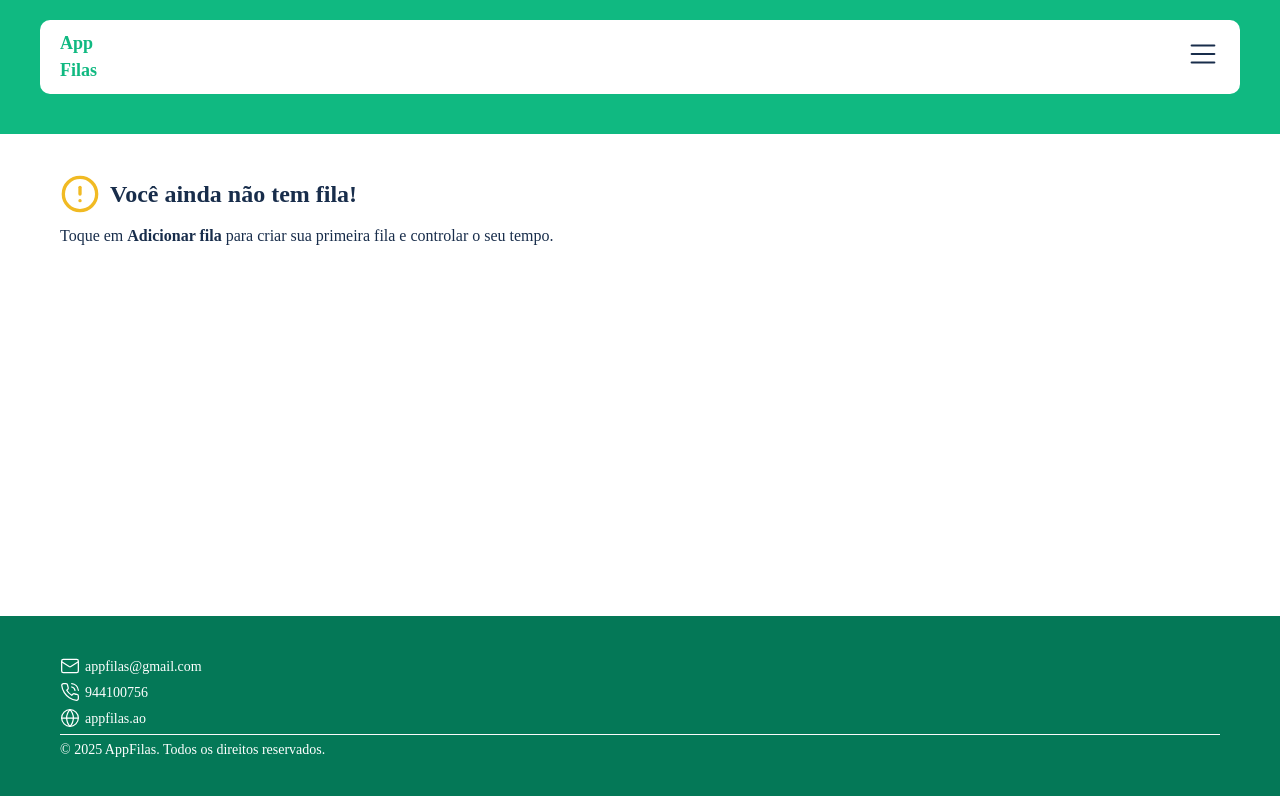
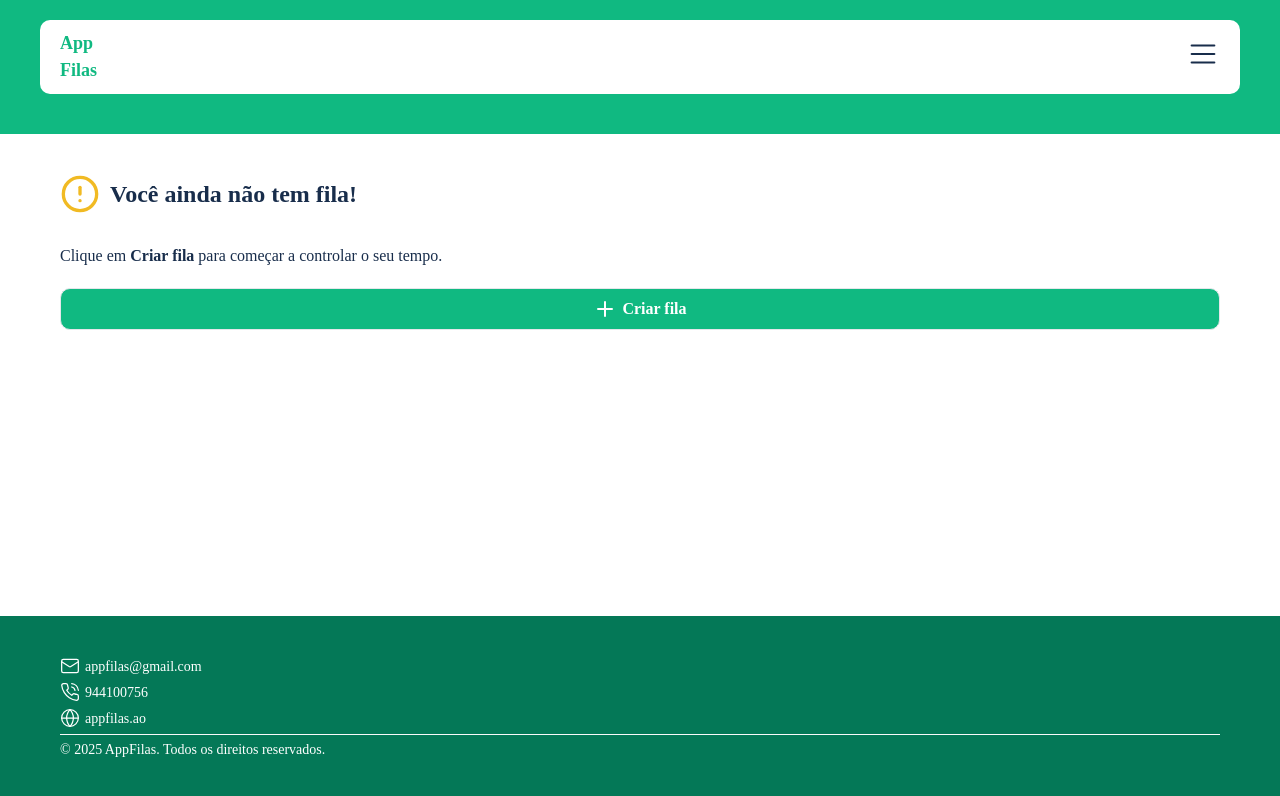
Before and after one commit to Fortunato17/projeto-pratico, a React (Vite) app in the folder app-filas/: page /filas in a window 1280 px wide. Shown: the top 796 px of the page. Built offline with nearby package versions, Linux system fonts and the light colour scheme.

Commit message:
exclusão de tickets e filas

```diff
--- a/app-filas/src/components/Button.jsx
+++ b/app-filas/src/components/Button.jsx
@@ -2,20 +2,21 @@ export default function Button({ children, loading, variante = "", onClick,  })
   const baseClasses =
     "flex items-center justify-center gap-[5px] w-full p-[8px] rounded-[10px] font-semibold botao-clique";
   const variantes = {
-    novaFilaHead: "bg-[var(--cor-branco)] text-[var(--cor-primaria)]",
+    novaFilaHead: `${baseClasses}  bg-[var(--cor-branco)] text-[var(--cor-primaria)]`,
     consultar:
-      `text-[var(--cor-branco)] border-[1.5px] border-solid border-[var(--cor-branco)] `,
+      `${baseClasses}  text-[var(--cor-branco)] border-[1.5px] border-solid border-[var(--cor-branco)] `,
     novaFila:
-      "text-[var(--cor-primaria)] border-[1.5px] border-solid border-[var(--cor-primaria)]",
+      `${baseClasses}  text-[var(--cor-primaria)] border-[1.5px] border-solid border-[var(--cor-primaria)]`,
     confirmar:
-      "bg-[var(--cor-primaria)] text-[var(--cor-branco)] border-[1.5px]",
+      `${baseClasses}  bg-[var(--cor-primaria)] text-[var(--cor-branco)] border-[1.5px]`,
     excluir:
-      "text-[var(--cor-erro)] border-[1.5px] border-solid border-[var(--cor-erro)]",
+      `${baseClasses} text-[var(--cor-erro)] border-[1.5px] border-solid border-[var(--cor-erro)]`,
+      excluir2:`flex items-center text-[var(--cor-erro)] font-semibold botao-clique`,
   };
 
   return (
     <button
-      className={`${baseClasses} ${variantes[variante]} ${
+      className={`${variantes[variante]} ${
         loading ? "opacity-10" : "opacity-100"
       }`}
       onClick={onClick}
--- a/app-filas/src/components/ItemMenu.jsx
+++ b/app-filas/src/components/ItemMenu.jsx
@@ -4,7 +4,7 @@ import { useLocation } from "react-router-dom";
 import { useNavigateGlobal } from "../contexts/NavigateProvider";
 
 export default function ItemMenu({ titulo, Icon , onClick, irPara}) {
-  const navigate = useNavigateGlobal();
+  const {navigate} = useNavigateGlobal();
   //o useLocation serve para sabermos em qual rota estamos
   const location = useLocation();
   const activo = location.pathname === irPara;
--- a/app-filas/src/components/Nav.jsx
+++ b/app-filas/src/components/Nav.jsx
@@ -5,7 +5,7 @@ import { useNavigateGlobal } from "../contexts/NavigateProvider";
 import Menu from "./Menu";
 
 export default function Nav() {
-  const navigate = useNavigateGlobal();
+  const {navigate} = useNavigateGlobal();
   return (
     <nav className="relative flex flex-col gap-[10px] text-[var(--cor-texto-principal)] ">
       <section className="flex items-center justify-between bg-[var(--cor-branco)] p-[10px_20px] rounded-[10px] overflow-hidden">
--- a/app-filas/src/contexts/AppProvider.jsx
+++ b/app-filas/src/contexts/AppProvider.jsx
@@ -7,9 +7,9 @@ export default function AppProvider({ children }) {
   return (
     <>
       <NotificacoesProvider>
-        <FilasProvider>
-          <NavigateProvider>{children}</NavigateProvider>
-        </FilasProvider>
+        <NavigateProvider>
+          <FilasProvider>{children}</FilasProvider>
+        </NavigateProvider>
       </NotificacoesProvider>
     </>
   );
--- a/app-filas/src/contexts/FilasProvider.jsx
+++ b/app-filas/src/contexts/FilasProvider.jsx
@@ -2,41 +2,97 @@
 import { createContext, useContext, useEffect, useState } from "react";
 //Utils
 import { gerarCodigo } from "../utils/GerarCodigo";
+import { useNavigateGlobal } from "./NavigateProvider";
+import { replace, useNavigate } from "react-router-dom";
 
 const FilasContext = createContext();
 export function FilasProvider({ children }) {
   const [gruposDeFilas, setGruposDeFilas] = useState(
     JSON.parse(localStorage.getItem("GrupoDeFilas")) || []
   );
-  const [ticketAtivo, setTicketAtivo] = useState(null);
+  const [ticketAtivo, setTicketAtivo] = useState("");
+
+  const { navigate } = useNavigateGlobal();
+
   useEffect(
     () => localStorage.setItem("GrupoDeFilas", JSON.stringify(gruposDeFilas)),
     [gruposDeFilas]
   );
-  function criarGrupoFilas(novaFilaProp) {
+
+  useEffect(() => {
+    //Se o grupo com o ticket não existir, redirecionamos para a página de filas
+    if (!gruposDeFilas.some((g) => g?.id === ticketAtivo)) {
+      setTicketAtivo(""); // Limpa o ticket ativo
+      navigate("/filas", { replace: true });
+    }
+  }, [gruposDeFilas]);
+  //Criar novoGrupoDeFila
+  function handleCriarGrupoFilas(dadosDaInsti) {
     const ticket = gerarCodigo();
-    const novoGrupoDeFila = { id: ticket, filas: [novaFilaProp] };
+    const novaFila = { ...dadosDaInsti, id: gerarCodigo() };
+    const novoGrupoDeFila = { id: ticket, filas: [novaFila] };
 
     setGruposDeFilas((prev) => [...prev, novoGrupoDeFila]);
+
     setTicketAtivo(ticket);
+    return ticket;
   }
-  function addFilas(novaFilaProp) {
+
+  //Adicionar filas
+  function handleAddFilas(dadosDaInsti) {
+    const novaFila = { ...dadosDaInsti, id: gerarCodigo() };
     setGruposDeFilas((prev) =>
       prev.map((grupo) =>
-        grupo.id === ticketAtivo
-          ? { ...grupo, filas: [...grupo.filas, novaFilaProp] }
+        grupo?.id === ticketAtivo
+          ? { ...grupo, filas: [...grupo.filas, novaFila] }
           : grupo
       )
     );
+  }
+
+  //Excluir filas
+  function handleExcluirFila(grupoTicket, idFila) {
+    setGruposDeFilas((prev) => {
+      const novoGrupo = prev
+        .map((grupo) => {
+          const novasFilas = grupo.filas.filter((fila) => fila.id !== idFila);
+          return grupo?.id === grupoTicket
+            ? {
+                ...grupo,
+                filas: novasFilas,
+              }
+            : grupo;
+        })
+        //Elimina grupos com 0 filas
+        .filter((grupo) => grupo.filas.length > 0);
+
+      return novoGrupo;
+    });
+  }
+
+  //Excluir GrupoDeFila
+  function handleExcluirTicket(grupoTicket) {
+    setGruposDeFilas((prev) =>
+      prev.filter((grupo) => grupo?.id !== grupoTicket)
+    );
+
+    if (ticketAtivo === grupoTicket) {
+      setTicketAtivo("");
+    }
+    // Redirecionamos para a página de filas mas sem os parâmetros
+    //{ replace: true } serve para evitar o histórico anterior da mesma página
+    navigate(`/filas`, { replace: true });
   }
   return (
     <FilasContext.Provider
       value={{
         gruposDeFilas,
-        criarGrupoFilas,
+        handleCriarGrupoFilas,
         ticketAtivo,
         setTicketAtivo,
-        addFilas,
+        handleAddFilas,
+        handleExcluirFila,
+        handleExcluirTicket,
       }}
     >
       {children}
--- a/app-filas/src/pages/cliente/ConsultaPage.jsx
+++ b/app-filas/src/pages/cliente/ConsultaPage.jsx
@@ -16,18 +16,18 @@ import { NotificarErro } from "../../uiHelpers/Notificar";
 
 export default function ConsultarPage() {
   const [carregando, setCarregando] = useState(false);
-  const [consulta, setConsulta] = useState();
+  const [consulta, setConsulta] = useState("");
   const [inputVazio, setInputVazio] = useState(false);
   const { gruposDeFilas, setTicketAtivo } = useFilas();
-  const navigate = useNavigateGlobal();
+  const { navigate } = useNavigateGlobal();
 
+  //Usamos query strings para enviar o ticket na URL
+  const query = new URLSearchParams();
   const verificarTicket = () => {
     const existe = gruposDeFilas.some((grupo) => grupo.id === consulta);
     if (existe) {
       setTicketAtivo(consulta);
 
-      //Usamos query strings para enviar o ticket na URL
-      const query = new URLSearchParams();
       query.set("ticket", consulta);
       navigate(`/filas?${query.toString()}`);
     } else {
@@ -45,7 +45,7 @@ export default function ConsultarPage() {
     } else {
       setInputVazio(true);
     }
-  };//FFYQ17
+  };
   function alterarValor(e) {
     setConsulta(e.target.value.toUpperCase());
     setInputVazio(false);
--- a/app-filas/src/pages/cliente/FilasPage.jsx
+++ b/app-filas/src/pages/cliente/FilasPage.jsx
@@ -6,25 +6,23 @@ import Main from "../../components/Main";
 import Footer from "../../components/Footer";
 import Button from "../../components/Button";
 import Filas from "../../components/Filas";
-//Contexts
+// Contexts
 import { useNavigateGlobal } from "../../contexts/NavigateProvider";
-import { useSearchParams } from "react-router-dom";
+import { useFilas } from "../../contexts/FilasProvider";
 
 export default function FilasPage() {
-  const navigate = useNavigateGlobal();
-
-  //Usamos query strings para pegar o ticket da URL
-  const [useParams] = useSearchParams();
-  const ticket = useParams.get("ticket");
+  const { handleExcluirTicket } = useFilas();
+  const { navigate, searchParams } = useNavigateGlobal();
+  const ticket = searchParams.get("ticket");
 
   return (
     <div>
       <Header />
       <Main>
         <section className="itemsSectionBig">
-          <section>
           {!ticket ? (
             <>
+              {/* Sem filas ainda */}
               <section className="flex items-center gap-[10px] mb-[10px]">
                 <Icons.AlertCircle
                   size={40}
@@ -33,31 +31,43 @@ export default function FilasPage() {
                 <h1 className="tituloBold">Você ainda não tem fila!</h1>
               </section>
               <p>
-                  Toque em <span className="font-bold">Adicionar fila</span>{" "}
-                  para criar sua primeira fila e controlar o seu tempo.
+                Clique em <span className="font-bold">Criar fila</span> para
+                começar a controlar o seu tempo.
               </p>
+              <Button
+                variante="confirmar"
+                onClick={() => navigate("/nova-fila")}
+              >
+                <Icons.Plus /> Criar fila
+              </Button>
             </>
           ) : (
             <>
+              {/* Já tem filas */}
+              <div className="flex justify-between items-center">
                 <h1 className="tituloBold">Minhas filas</h1>
+
+                <Button onClick={() => handleExcluirTicket(ticket)} variante="excluir2">
+                  <Icons.X /> Excluir
+                </Button>
+              </div>
               <p>
                 Ticket: <span className="destaque">{ticket}</span>
               </p>
-              </>
-            )}
-          </section>
-          {/*Filas */}
+
+              {/* Filas ativas */}
               <Filas ticket={ticket} />
-          {ticket && (
+
+              {/* Adicionar nova fila */}
               <Button
                 variante="confirmar"
                 onClick={() =>
                   navigate("/nova-fila", { state: { fromFilasPage: true } })
                 }
               >
-              {" "}
                 <Icons.Plus /> Adicionar fila
               </Button>
+            </>
           )}
         </section>
       </Main>
--- a/app-filas/src/pages/cliente/HomePage.jsx
+++ b/app-filas/src/pages/cliente/HomePage.jsx
@@ -1,4 +1,3 @@
-
 // Ícones
 import * as Icons from "lucide-react";
 
@@ -11,9 +10,11 @@ import Carrossel from "../../components/cliente/carrossel/Carrossel";
 import CardHome from "../../components/cliente/CardHome";
 // Hooks
 import { useNavigateGlobal } from "../../contexts/NavigateProvider";
-import { useState } from "react";
+import { useEffect, useState } from "react";
 export default function HomePage() {
-  const navigate = useNavigateGlobal();
+  const { navigate } = useNavigateGlobal();
+
+
   return (
     <div>
       <Header>
@@ -27,10 +28,7 @@ export default function HomePage() {
             precisar estar no local.
           </p>
           <div className="flex flex-col items-center w-full gap-[10px] mt-[10px]">
-            <Button
-              variante="novaFilaHead"
-              onClick={() => navigate("/nova-fila")}
-            >
+            <Button variante="novaFilaHead" onClick={()=> navigate("/nova-fila")}>
               <Icons.Plus />
               Nova fila
             </Button>
--- a/app-filas/src/pages/cliente/NovaFilaPage.jsx
+++ b/app-filas/src/pages/cliente/NovaFilaPage.jsx
@@ -2,7 +2,7 @@
 import { CheckCheck, Search } from "lucide-react";
 //Hoocks
 import { useState } from "react";
-import { useNavigateGlobal } from "../../contexts/NavigateProvider";
+
 //Components
 import Footer from "../../components/Footer";
 import Header from "../../components/Header";
@@ -18,7 +18,7 @@ import { NotificarSucesso } from "../../uiHelpers/Notificar";
 
 //Contexts
 import { useFilas } from "../../contexts/FilasProvider";
-import { useLocation } from "react-router-dom";
+import { useNavigateGlobal } from "../../contexts/NavigateProvider";
 
 export default function NovaFilaPage() {
   /**Hooks */
@@ -30,23 +30,26 @@ export default function NovaFilaPage() {
   });
   const [visivel, setVisivel] = useState(false);
   const [carregando, setCarregando] = useState(false);
-  const navigate = useNavigateGlobal();
-  const location = useLocation();
-  console.log();
-  const { addFilas, criarGrupoFilas, ticketAtivo } = useFilas();
+  const { navigate, location } = useNavigateGlobal();
+
+  const { handleAddFilas, handleCriarGrupoFilas, ticketAtivo } = useFilas();
   /**Eventos */
   const handleConfirmar = () => {
-    setCarregando(true); // ativa loader e muda cor do botão
+    setCarregando(true); // ativa loader e muda cor do botão FN7I17
     setTimeout(() => {
       NotificarSucesso();
 
-      location.state?.fromFilasPage
-        ? addFilas(itemSelecionado)
-        : criarGrupoFilas(itemSelecionado);
+      let ticket;
+      if (location.state?.fromFilasPage) {
+        handleAddFilas(itemSelecionado);
+        ticket = ticketAtivo; // se veio da página de filas, usamos o ticket ativo
+      } else {
+        ticket = handleCriarGrupoFilas(itemSelecionado);
+      }
 
       //Usamos query strings para enviar o ticket na URL
       const query = new URLSearchParams();
-      query.set('ticket',ticketAtivo)
+      query.set("ticket", ticket);
       navigate(`/filas?${query.toString()}`);
       setCarregando(false); // volta ao estado normal depois do alert
     }, 2000);
```
Also changed, not shown: app-filas/src/components/Filas.jsx (+10 -6 lines), app-filas/src/contexts/NavigateProvider.jsx (+6 -6 lines). Lines whose indentation alone changed are shown as unchanged.
